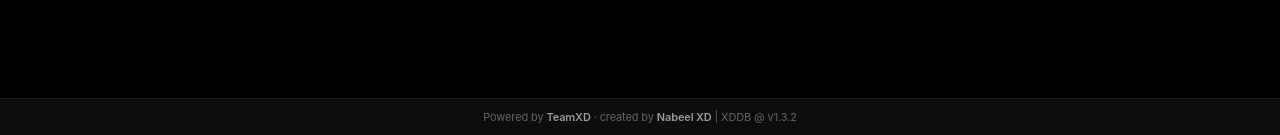
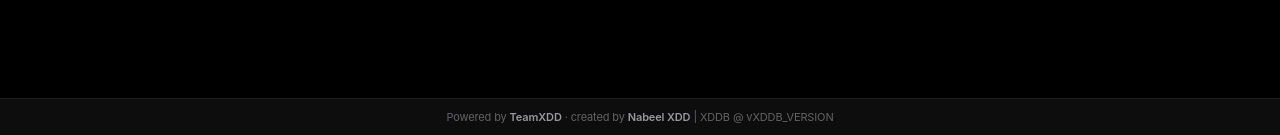
Before and after one commit to y-nabeelxd/xddb, a PHP site: page / in a window 1280 px wide. Shown: the part 702-837 px from the top of the page. Run offline with PHP 8.4, Linux system fonts and the light colour scheme; some libraries are stand-ins or nearby versions.

Commit message:
chore: update branding footer to TeamXDD and Nabeel XDD

```diff
--- a/includes/layout_end.php
+++ b/includes/layout_end.php
@@ -28,7 +28,7 @@
     </div>
   </div>
 
-  <footer class="app-footer">Powered by <strong>TeamXD</strong> · created by <strong>Nabeel XD</strong> | XDDB @ v<?= XDDB_VERSION ?></footer>
+  <footer class="app-footer">Powered by <strong>TeamXDD</strong> · created by <strong>Nabeel XDD</strong> | XDDB @ v<?= XDDB_VERSION ?></footer>
 </div>
 <script src="assets/js/codemirror/codemirror.min.js"></script>
 <script src="assets/js/codemirror/sql.min.js"></script>
--- a/index.php
+++ b/index.php
@@ -162,7 +162,7 @@ if (isset($_SESSION['user'])) {
       </form>
     </div>
   </div>
-  <footer class="app-footer">Powered by <strong>TeamXD</strong> · created by <strong>Nabeel XD</strong> | XDDB @ v<?= XDDB_VERSION ?></footer>
+  <footer class="app-footer">Powered by <strong>TeamXDD</strong> · created by <strong>Nabeel XDD</strong> | XDDB @ v<?= XDDB_VERSION ?></footer>
   <script src="assets/js/app.js?v=<?= XDDB_VERSION ?>"></script>
 </body>
 </html>
--- a/scripts/build-single.php
+++ b/scripts/build-single.php
@@ -26,7 +26,7 @@ $appJs = file_get_contents($root . '/assets/js/app.js');
 $output = "<?php\n";
 $output .= "/**\n * XDDB - Modern MySQL & MariaDB Web Client (Standalone Bundle)\n";
 $output .= " * Generated on " . date('Y-m-d H:i:s') . "\n";
-$output .= " * Developed by NabeelXD | TeamXD\n */\n\n";
+$output .= " * Developed by NabeelXDD | TeamXDD\n */\n\n";
 
 // Session setup
 $output .= <<<'PHP'
```
